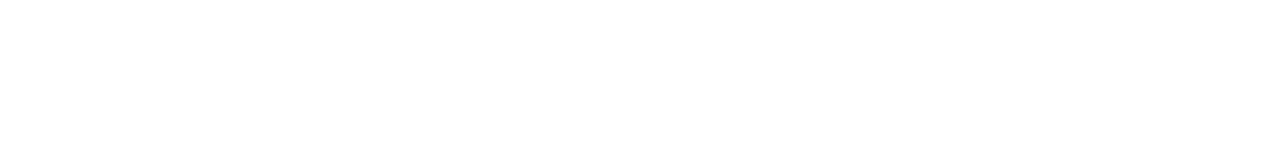
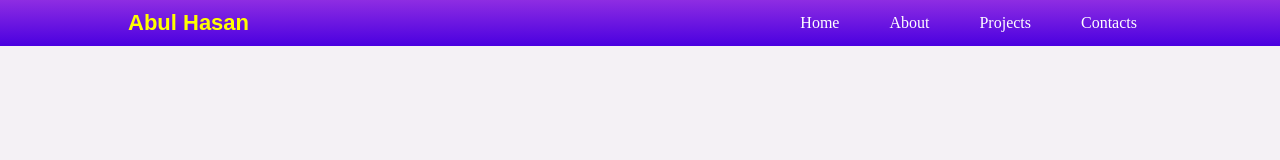
Before and after one commit to nirjhonhasan/CSS-learning, a plain HTML site: page index.html in a window 1280 px wide. Drawn offline with Linux system fonts and the light colour scheme.

Commit message:
navigation updated

```diff
--- a/index.html
+++ b/index.html
@@ -3,9 +3,22 @@
 <head>
     <meta charset="UTF-8">
     <meta name="viewport" content="width=device-width, initial-scale=1.0">
+    <link rel="stylesheet" href="style.css">
     <title>Abul Hasan | Portfolio</title>
 </head>
 <body>
-
+    <nav class="navi">
+        <div class="logo">
+            <a href="#">Abul Hasan</a>
+        </div>
+        <div class="menu">
+            <ul>
+                <li><a href="#">Home</a></li>
+                <li><a href="#">About</a></li>
+                <li><a href="#">Projects</a></li>
+                <li><a href="#">Contacts</a></li>
+            </ul>
+        </div>
+    </nav>
 </body>
 </html>
--- a/style.css
+++ b/style.css
@@ -0,0 +1,41 @@
+*{
+    margin: 0;
+    padding: 0;
+    box-sizing: border-box;
+}
+body{
+    background:#f4f1f5;
+}
+
+/* Here is my navigation  */
+.navi{
+    display: flex;
+    justify-content: space-between;
+    align-items: center;
+    padding: 10px 10%;
+    background: linear-gradient(#8E2DE2, #4A00E0);
+}
+
+.logo a{
+    text-decoration: none;
+    font-size: 22px;
+    font-family: Arial, Helvetica, sans-serif;
+    font-weight: bold;
+    width: 150px;
+    color: yellow;
+}
+
+.menu ul{
+    display: flex;
+    gap: 20px;
+
+}
+.menu ul li{
+    list-style: none;
+}
+.menu ul li a{
+    text-decoration: none;
+    padding: 7px 15px;
+    border-radius: 9px;
+    color: white;
+}
```
Also changed, not shown: images/bg-1.jpg (added), images/profile.jpg (added), 5 other files.
